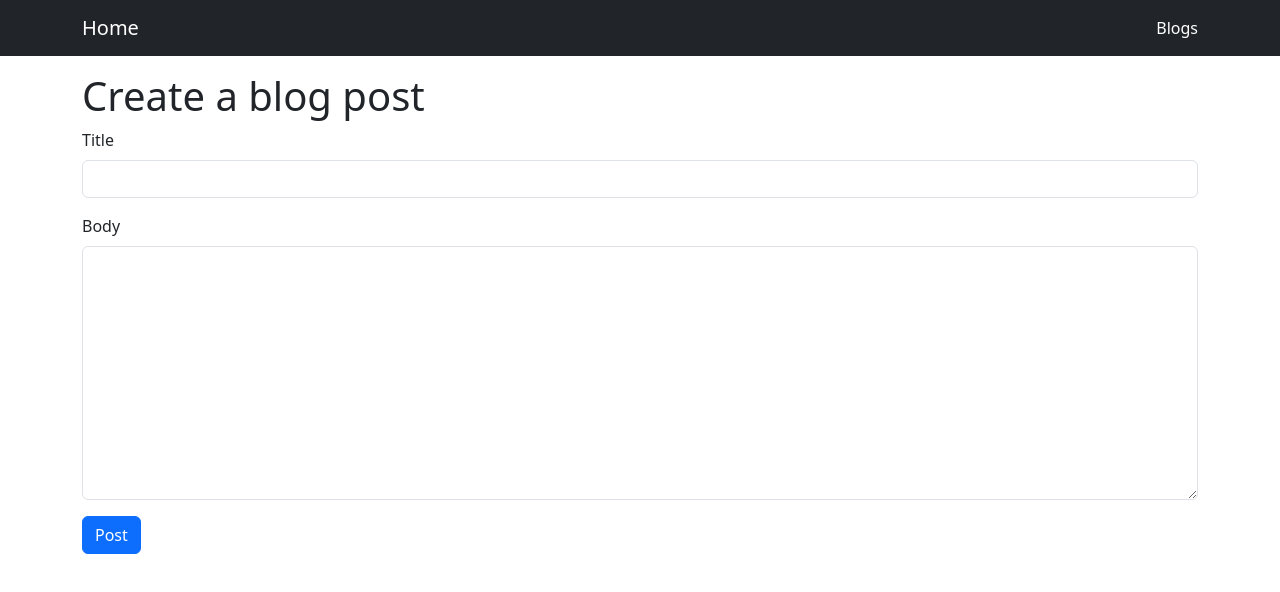
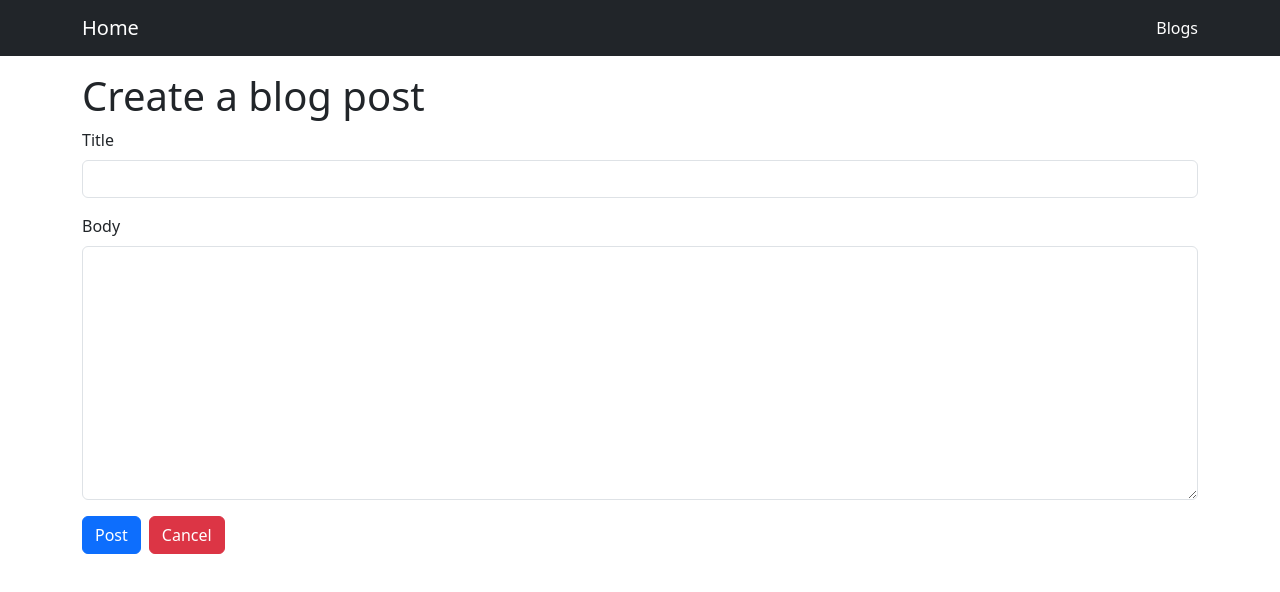
Before and after one commit to EllaSEON/Blog, a React (Create React App) app in the folder react-basic/: page /blogs/create in a window 1280 px wide. Shown: the top 592 px of the page. Built offline with nearby package versions, Linux system fonts and the light colour scheme.

Commit message:
<feat> : 취소 버튼 생성

```diff
--- a/react-basic/src/components/BlogForm.jsx
+++ b/react-basic/src/components/BlogForm.jsx
@@ -54,6 +54,15 @@
         });
     }
   };
+
+  // 취소 버튼 누를 시 페이지 뒤로가기
+  const goBack = () => {
+    if (editing) {
+      navigate(`/blogs/${id}`);
+    } else {
+      navigate(`/blogs`);
+    }
+  };
   return (
     <div>
       <h1>{editing ? "Edit" : "Create"} a blog post</h1>
@@ -87,6 +96,9 @@
       >
         {editing ? "Edit" : "Post"}
       </button>
+      <button className="btn btn-danger ms-2" onClick={goBack}>
+        Cancel
+      </button>
     </div>
   );
 };
```
